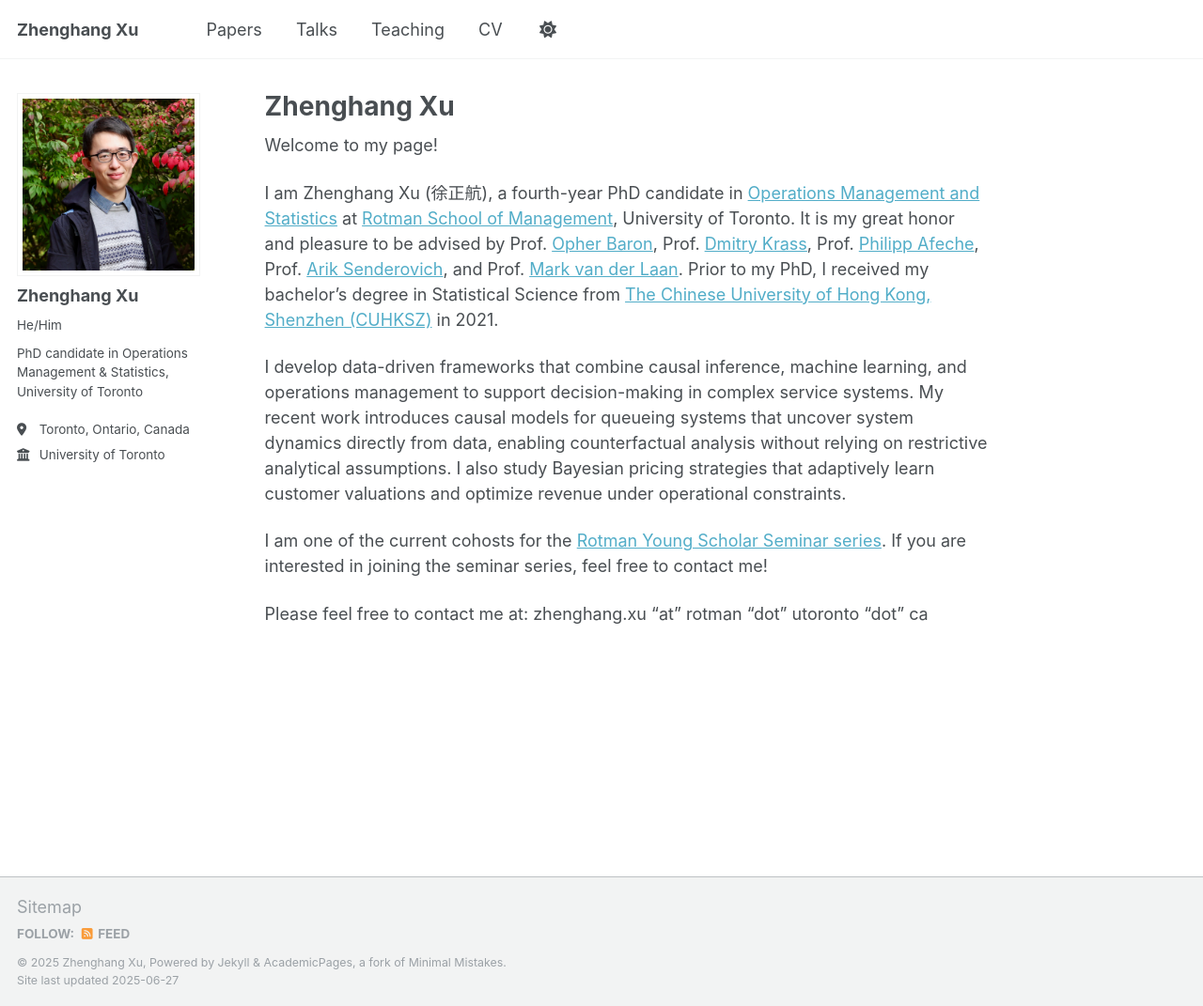
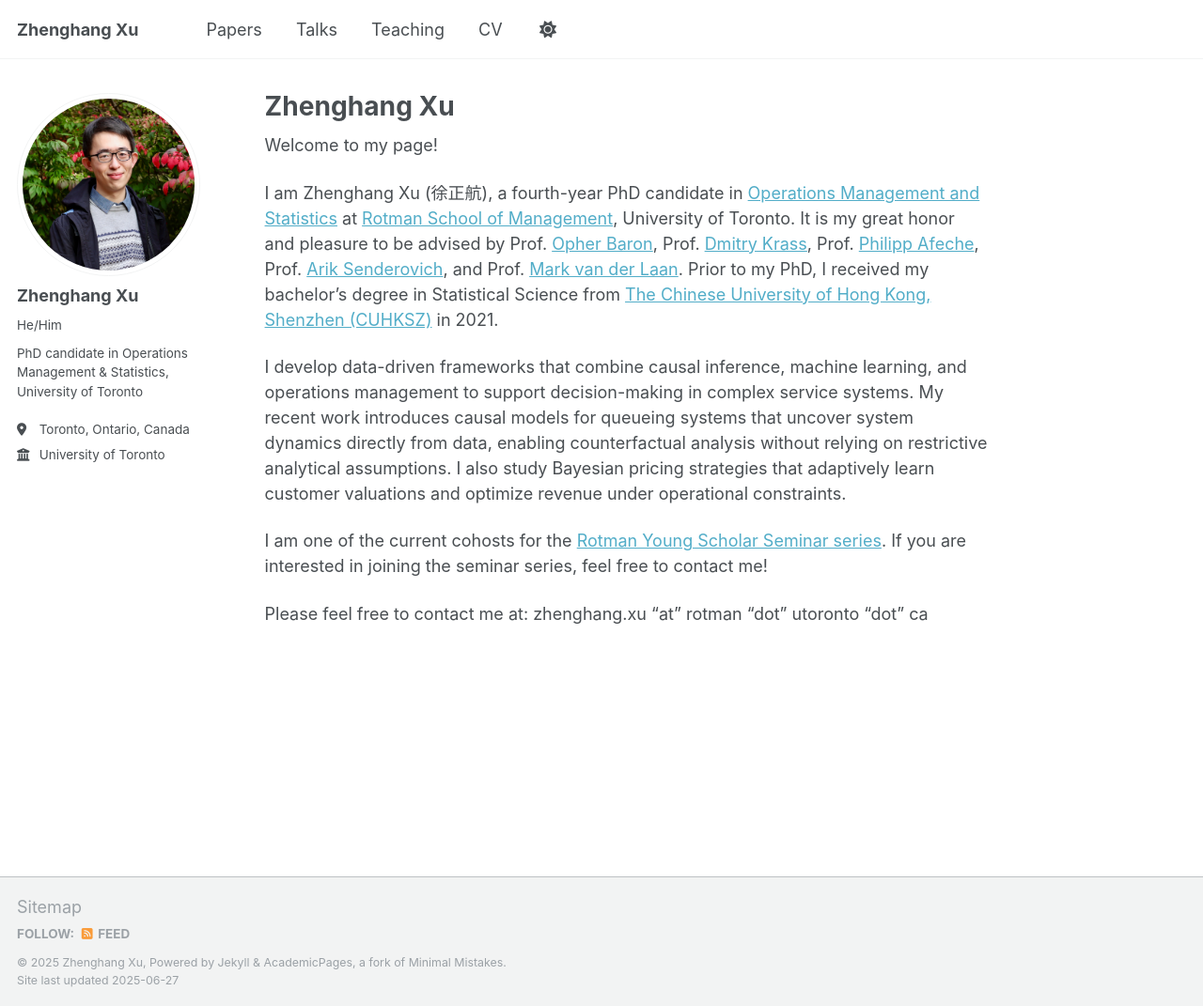
Before and after one commit to zhenghangxu-baymax/zhenghangxu-baymax.github.io, a Jekyll site: the page built from _pages/about.md, in a window 1280 px wide and 1071 px high. Shown: the whole window at 94% size. Built offline with Jekyll 4.4.1, drawn with Linux system fonts in a browser that asks for light colours.

Commit message:
Update _sidebar.scss

```diff
--- a/_sass/layout/_sidebar.scss
+++ b/_sass/layout/_sidebar.scss
@@ -94,8 +94,8 @@
   }
 
   img {
-    max-width: 240px;
-    border-radius: 0%;
+    max-width: 200px;
+    border-radius: 50%;
 
     @include breakpoint($large) {
       padding: 5px;
```
